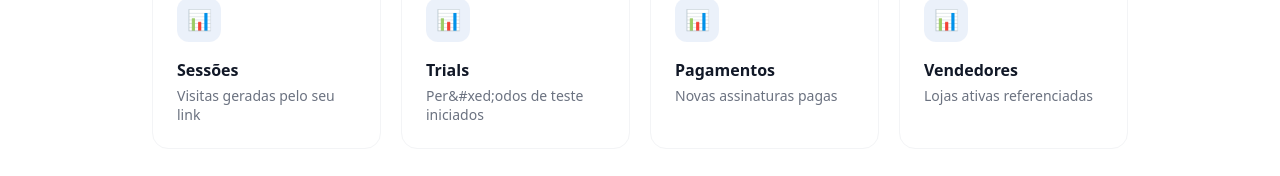
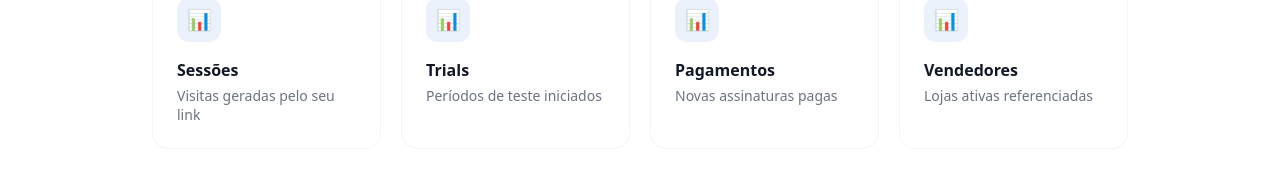
Before and after one commit to GiGuapo1/affiliates-dashboard, a Next.js app: page / in a window 1280 px wide. Shown: the part 747-923 px from the top of the page. Built offline with nearby package versions, Linux system fonts and the light colour scheme; no server answers.

Commit message:
Update page.tsx
fix: use Unicode char for Periods desc (was showing raw entity)

```diff
--- a/src/app/page.tsx
+++ b/src/app/page.tsx
@@ -69,7 +69,7 @@ export default async function HomePage() {
         <div className="grid grid-cols-2 gap-5 sm:grid-cols-4">
           {[
             { label: "Sess&#xf5;es", desc: "Visitas geradas pelo seu link" },
-            { label: "Trials", desc: "Per&#xed;odos de teste iniciados" },
+            { label: "Trials", desc: "Períodos de teste iniciados" },
             { label: "Pagamentos", desc: "Novas assinaturas pagas" },
             { label: "Vendedores", desc: "Lojas ativas referenciadas" },
           ].map((item) => (
```
